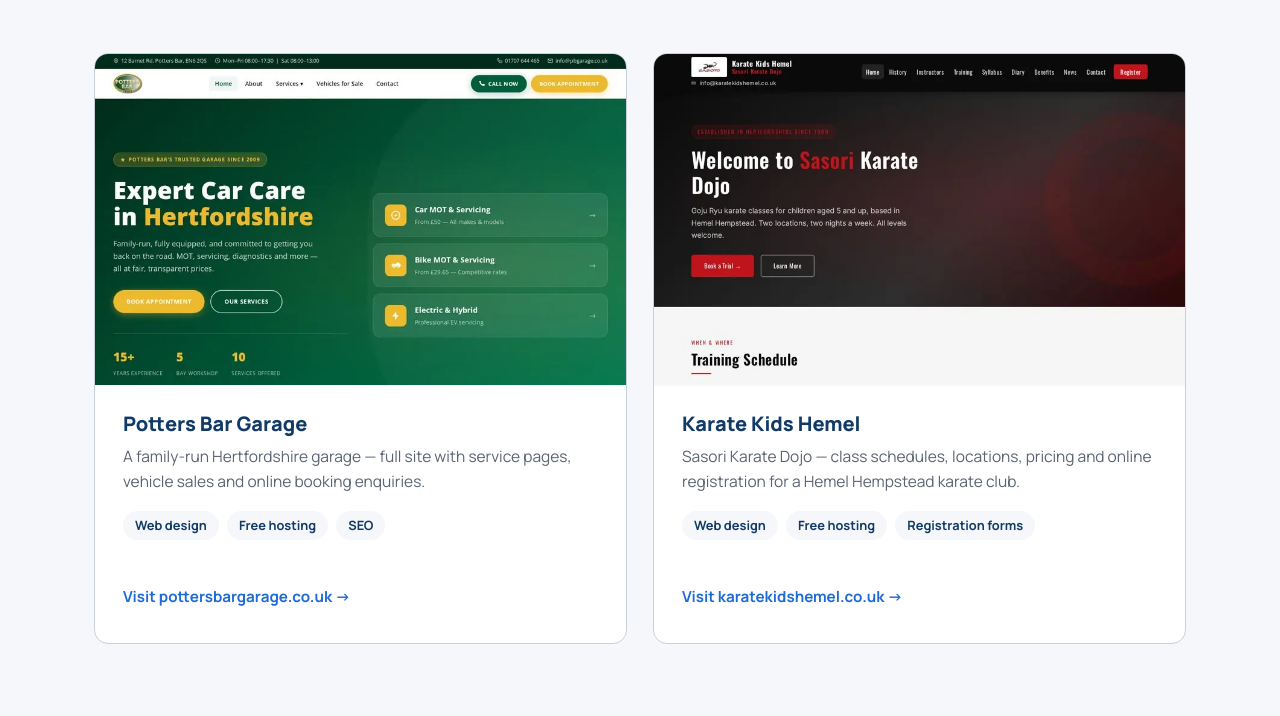
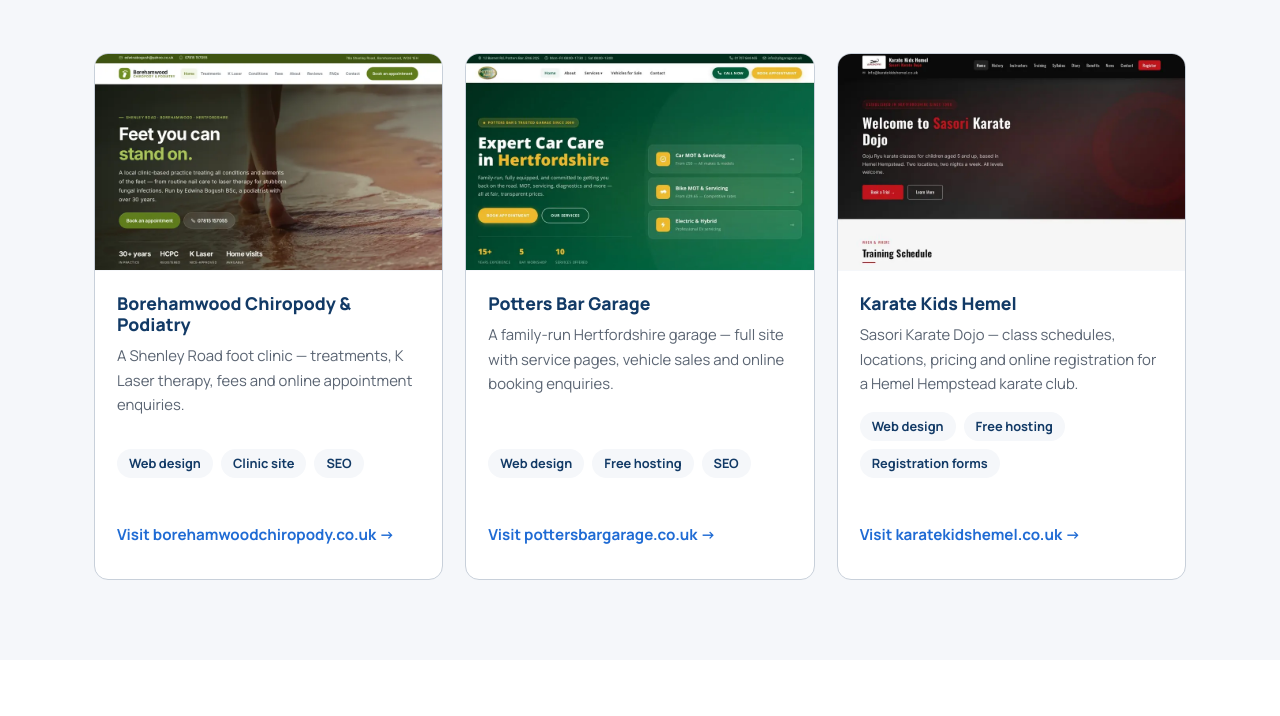
Before and after one commit to tarne75/t4-digital, a plain HTML site: page index.html in a window 1280 px wide. Shown: the part 3564-4280 px from the top of the page. Drawn offline with Linux system fonts and the light colour scheme.

Commit message:
Feature Borehamwood Chiropody in Recent work; trim More examples to 3
- Add Borehamwood Chiropody & Podiatry as first Recent work card (live site screenshot)
- Recent work now 3 smaller cards per row
- Other work carousel reduced to 3 cards, centred; arrows hidden on wide screens

```diff
--- a/css/style.css
+++ b/css/style.css
@@ -311,8 +311,8 @@ section { padding: 80px 0; }
 /* ---------- Portfolio ---------- */
 .portfolio-grid {
   display: grid;
-  grid-template-columns: repeat(2, 1fr);
-  gap: 26px;
+  grid-template-columns: repeat(3, 1fr);
+  gap: 22px;
 }
 @media (max-width: 800px) { .portfolio-grid { grid-template-columns: 1fr; } }
 
@@ -335,9 +335,9 @@ section { padding: 80px 0; }
   border-bottom: 1px solid var(--grey-light);
 }
 
-.portfolio-body { padding: 26px 28px; display: flex; flex-direction: column; flex-grow: 1; }
-.portfolio-body h3 { margin-bottom: 8px; }
-.portfolio-body p { color: var(--grey-text); font-size: 0.97rem; flex-grow: 1; }
+.portfolio-body { padding: 22px 22px 24px; display: flex; flex-direction: column; flex-grow: 1; }
+.portfolio-body h3 { font-size: 1.1rem; margin-bottom: 8px; }
+.portfolio-body p { color: var(--grey-text); font-size: 0.93rem; flex-grow: 1; }
 
 .portfolio-tags { display: flex; flex-wrap: wrap; gap: 8px; margin: 16px 0 18px; }
 .portfolio-tags span {
@@ -772,3 +772,7 @@ section { padding: 80px 0; }
 @media (max-width: 768px) {
   .js .reveal { opacity: 1; transform: none; transition: none; }
 }
+
+/* 3 mini cards fit on desktop, so arrows only needed on narrower screens */
+@media (min-width: 1000px) { .carousel-arrows { display: none; } }
+@media (min-width: 1000px) { .mini-carousel { justify-content: center; } }
--- a/index.html
+++ b/index.html
@@ -263,6 +263,15 @@
         <p>Real sites for real local businesses — fast, professional and hosted free. Click through and see for yourself.</p>
       </div>
       <div class="portfolio-grid">
+        <a class="portfolio-card reveal" href="https://www.borehamwoodchiropody.co.uk" target="_blank" rel="noopener">
+          <img src="assets/portfolio-chiropody.webp" alt="Borehamwood Chiropody &amp; Podiatry website homepage" loading="lazy" width="880" height="550">
+          <div class="portfolio-body">
+            <h3>Borehamwood Chiropody &amp; Podiatry</h3>
+            <p>A Shenley Road foot clinic — treatments, K Laser therapy, fees and online appointment enquiries.</p>
+            <div class="portfolio-tags"><span>Web design</span><span>Clinic site</span><span>SEO</span></div>
+            <span class="card-link">Visit borehamwoodchiropody.co.uk →</span>
+          </div>
+        </a>
         <a class="portfolio-card reveal" href="https://pottersbargarage.co.uk" target="_blank" rel="noopener">
           <img src="assets/portfolio-pbg.webp" alt="Potters Bar Garage website homepage" loading="lazy" width="880" height="550">
           <div class="portfolio-body">
@@ -316,14 +325,6 @@
             <div class="mini-card-body">
               <h3>Desmo Shed</h3>
               <p>Independent Ducati specialist in Barnet — services, fees and enquiry form.</p>
-              <span class="card-link">View site →</span>
-            </div>
-          </a>
-          <a class="mini-card" href="https://tarne75.github.io/borehamwoodchiropody-alt/" target="_blank" rel="noopener">
-            <img src="assets/mini-chiropody.webp" alt="Borehamwood Chiropody & Podiatry website homepage" loading="lazy" width="640" height="400">
-            <div class="mini-card-body">
-              <h3>Borehamwood Chiropody &amp; Podiatry</h3>
-              <p>Clinic site with treatments, fees and online booking enquiry.</p>
               <span class="card-link">View site →</span>
             </div>
           </a>
```
Also changed, not shown: assets/mini-chiropody.webp (deleted), assets/portfolio-chiropody.webp (added).
